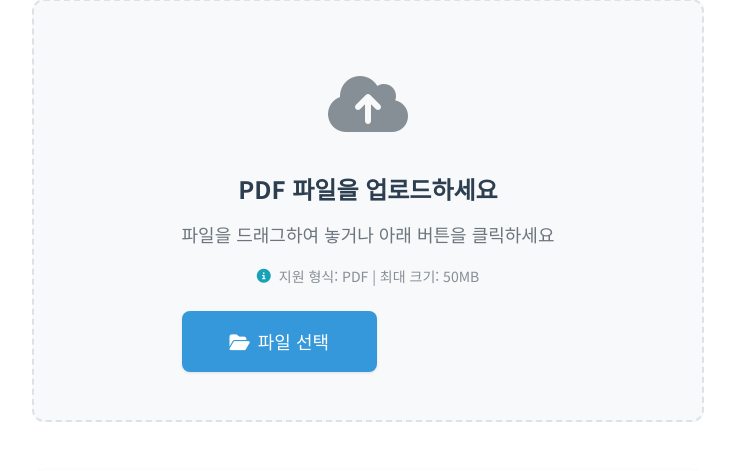
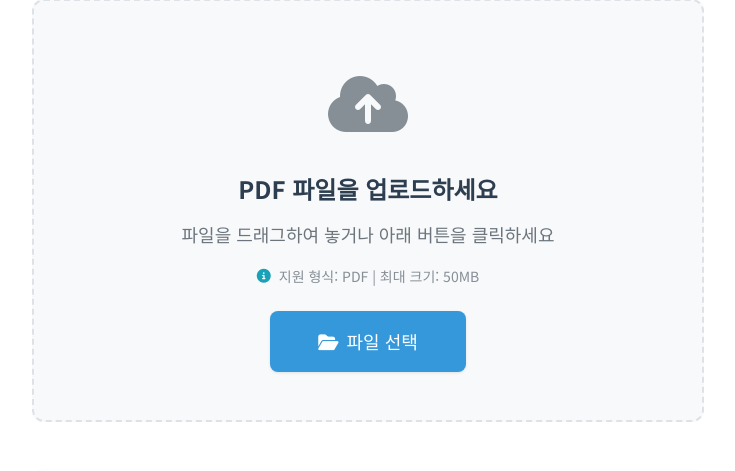
Before and after one commit to Maccrey/Auto-OCR, a FastAPI app: page / in a window 1280 px wide. Shown: the part 318-789 px from the top of the page, without its empty margins (272-1007 px from the left). Run offline with FastAPI, Linux system fonts and the light colour scheme.

Commit message:
style: 파일 선택 버튼 가운데 정렬
- upload-button에 margin: 0 auto 추가
- display를 inline-flex로 변경하여 가운데 정렬

🤖 Generated with [Claude Code](https://claude.com/claude-code)

Co-Authored-By: Claude <noreply@anthropic.com>

```diff
--- a/frontend/static/css/upload.css
+++ b/frontend/static/css/upload.css
@@ -110,11 +110,13 @@
   font-size: var(--font-lg);
   font-weight: 500;
   cursor: pointer;
-  display: flex;
+  display: inline-flex;
   align-items: center;
+  justify-content: center;
   gap: var(--spacing-sm);
   transition: all var(--transition-fast);
   box-shadow: var(--shadow-sm);
+  margin: 0 auto;
 }
 
 .upload-button:hover {
```
